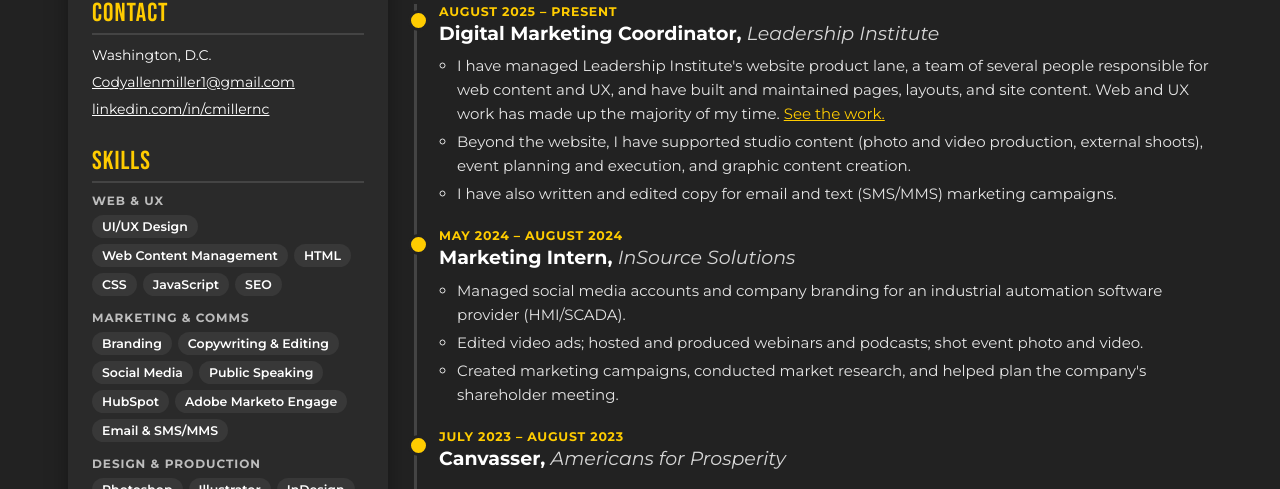
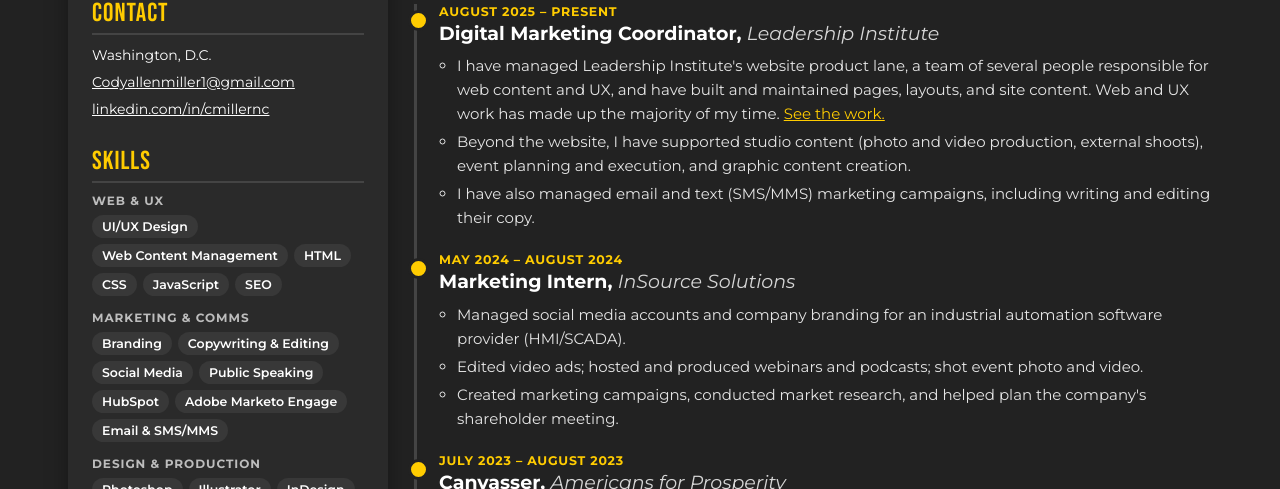
Before and after one commit to domn8u/codymiller.github.io, a plain HTML site: page resume.html in a window 1280 px wide. Shown: the part 611-1100 px from the top of the page. Drawn offline with Linux system fonts and the light colour scheme.

Commit message:
Resume: managed marketing campaigns

```diff
--- a/resume.html
+++ b/resume.html
@@ -278,7 +278,7 @@
             <ul>
               <li>I have managed Leadership Institute's website product lane, a team of several people responsible for web content and UX, and have built and maintained pages, layouts, and site content.  Web and UX work has made up the majority of my time.  <a href="/web-ux" style="color: var(--yellow);">See the work.</a></li>
               <li>Beyond the website, I have supported studio content (photo and video production, external shoots), event planning and execution, and graphic content creation.</li>
-              <li>I have also written and edited copy for email and text (SMS/MMS) marketing campaigns.</li>
+              <li>I have also managed email and text (SMS/MMS) marketing campaigns, including writing and editing their copy.</li>
             </ul>
           </li>
           <li class="entry">
```
